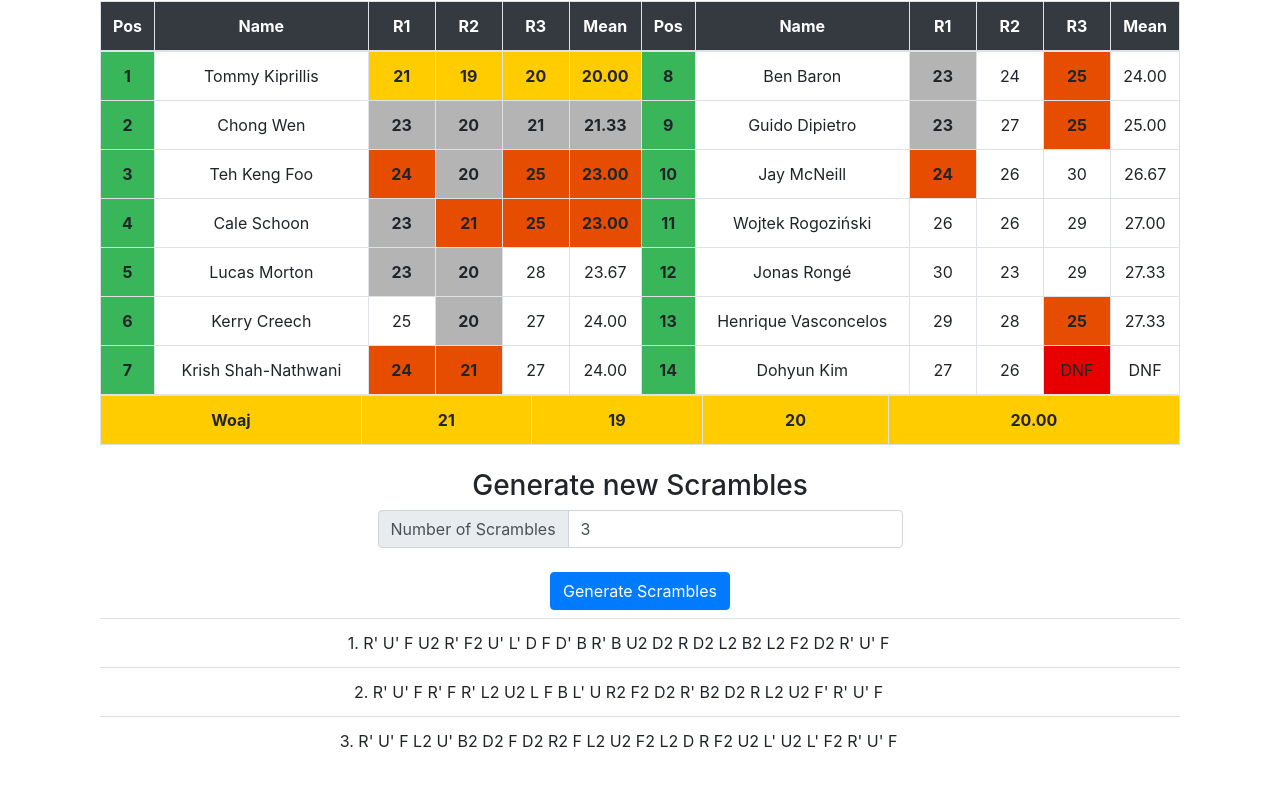
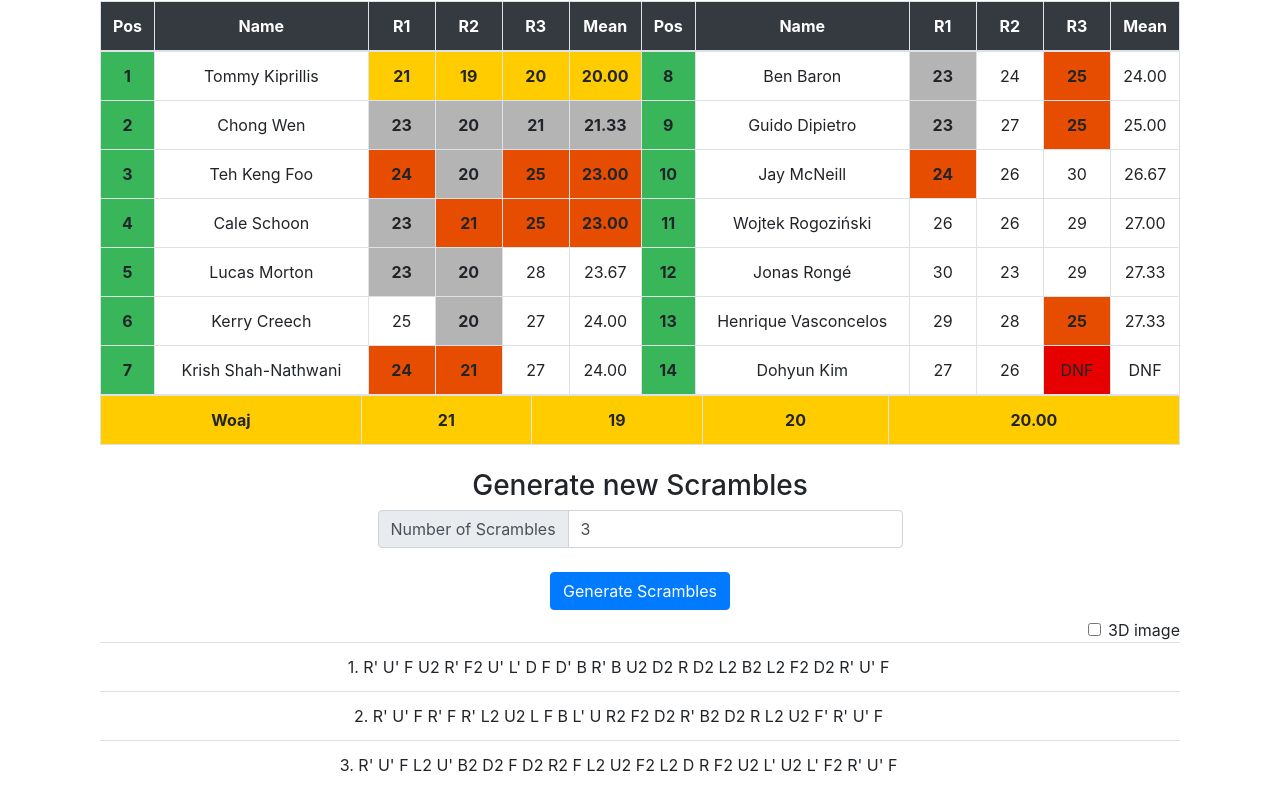
Before and after one commit to campos20/fmc-ranks, a React (Create React App) app: page / in a window 1280 px wide. Shown: the part 435-1240 px from the top of the page. Before the commit the page ends 1216 px from the top, so only its background shows below. Built offline with nearby package versions, Linux system fonts and the light colour scheme.

Commit message:
Add option for using 3D

```diff
--- a/src/components/GenerateScrambles.jsx
+++ b/src/components/GenerateScrambles.jsx
@@ -12,6 +12,7 @@ class GenerateScrambles extends Component {
     numberOfScrambles: 3,
     loading: false,
     error: "",
+    image3d: false,
   };
 
   handleNumberOfScramblesChange = (e) => {
@@ -40,6 +41,10 @@ class GenerateScrambles extends Component {
 
   setLoading = (flag) => {
     this.setState({ ...this.state, loading: flag });
+  };
+
+  handleImage3d = () => {
+    this.setState({ ...this.state, image3d: !this.state.image3d });
   };
 
   render() {
@@ -77,6 +82,21 @@ class GenerateScrambles extends Component {
           </div>
         </form>
 
+        <div className="row">
+          <div className="form-check col-12 text-right">
+            <input
+              type="checkbox"
+              className="form-check-input"
+              value={this.state.image3d}
+              onClick={this.handleImage3d}
+              id="image3dcheck"
+            />
+            <label className="form-check-label" htmlFor="image3dcheck">
+              3D image
+            </label>
+          </div>
+        </div>
+
         {this.state.loading && (
           <div className="row m-3">
             <div className="col-12">
@@ -109,7 +129,11 @@ class GenerateScrambles extends Component {
                           i + 1
                         }. ${scramble}`}</td>
                         <td className="text-left">
-                          <scramble-display event="333fm" scramble={scramble} />
+                          <scramble-display
+                            event="333"
+                            scramble={scramble}
+                            visualization={this.state.image3d ? "3D" : "2D"}
+                          />
                         </td>
                       </tr>
                     );
```
